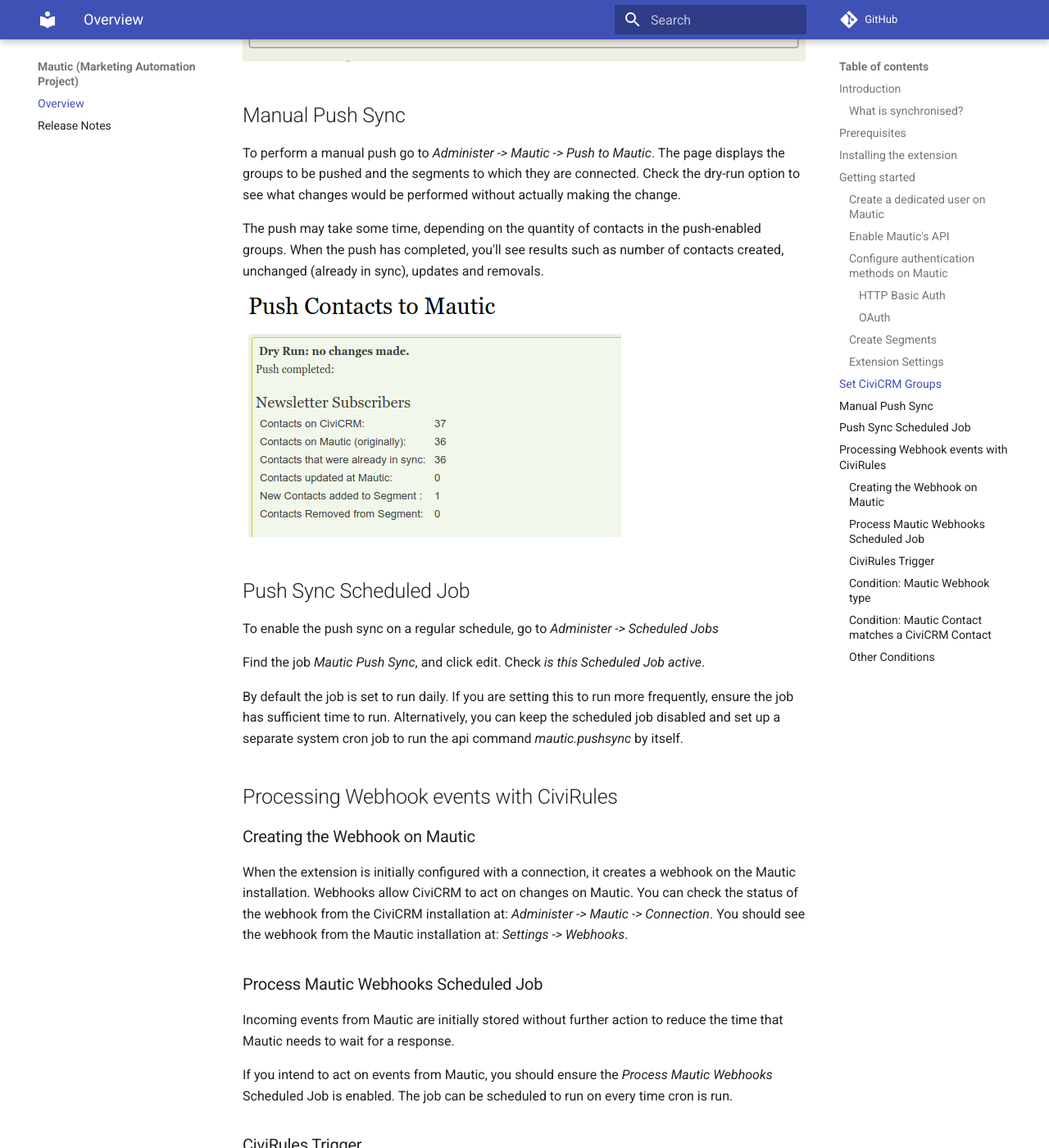
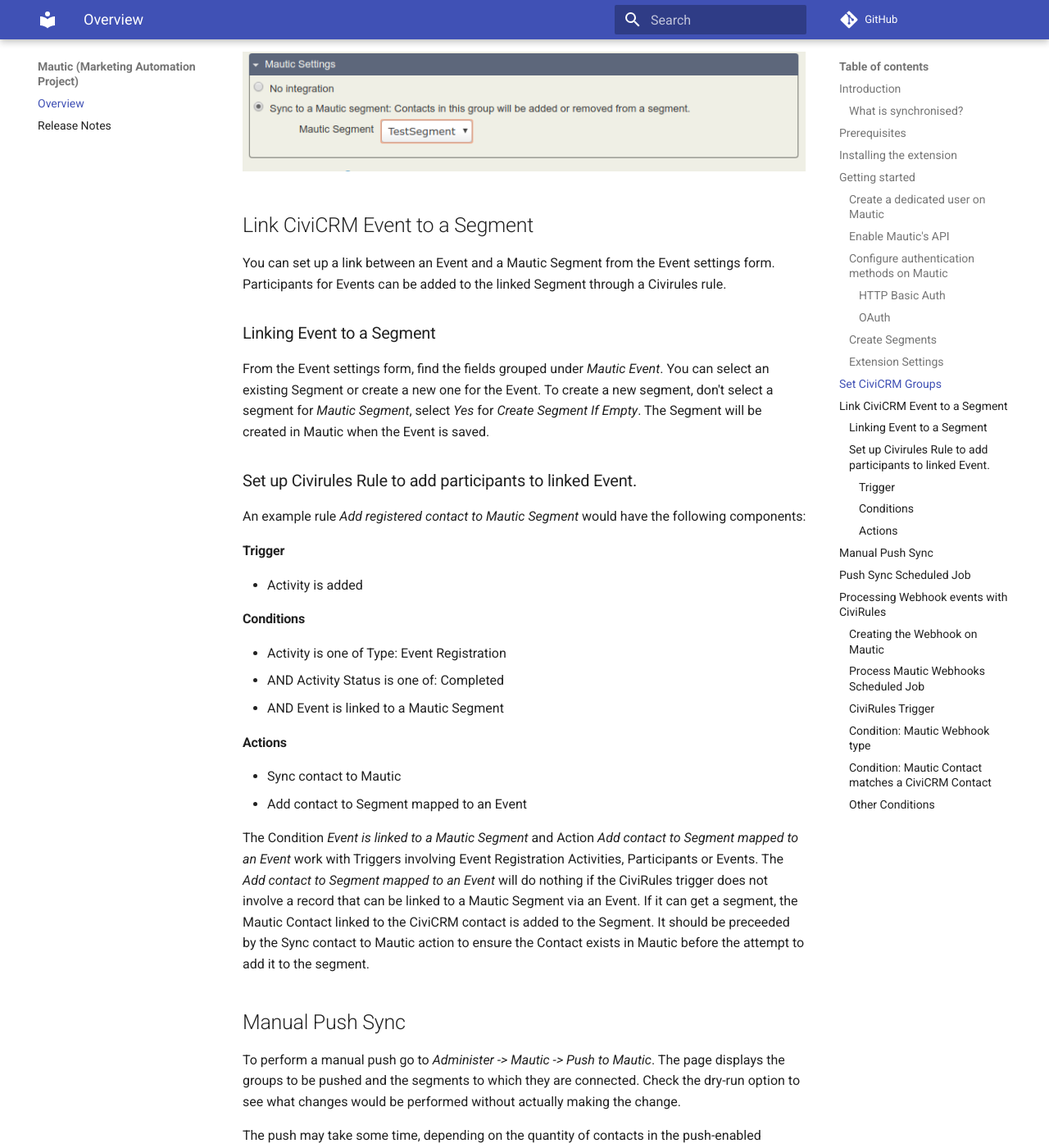
Before and after one commit to veda-consulting-company/uk.co.vedaconsulting.mautic, an MkDocs documentation site: the page built from docs/index.md, in a window 1280 px wide and 1400 px high, scrolled down 5010 px. Shown: the whole window at 82% size. Built offline with MkDocs 1.6.1 and Material for MkDocs 9.7.7, drawn with Linux system fonts in a browser that asks for light colours; comment, search, counter and statistics services are not loaded; some of the changed text lies outside the part shown.

Commit message:
Update index.md
Update docs with description of Event Segment features.

```diff
--- a/docs/index.md
+++ b/docs/index.md
@@ -13,9 +13,11 @@ It currently provides:
   - Mautic Contact matches a CiviCRM Contact
   - Mautic Contact has a tag
   - Mautic Contact field has a particular value
+  - Event is linked to a Mautic Segment
 - CiviRules Actions:
   - Sync contact to Mautic
   - Create Contact from Mautic webhook data
+  - Add contact to Segment mapped to an Event
 
 Compatible with Mautic version 3.
 
@@ -25,7 +27,7 @@ Compatible with Mautic version 3.
 * Contact email (synced with primary email for contact, default location type).
 * Address (synced with primary address for contact, default location type). Currently only synced from Mautic to CiviCRM.
 * Tags.
-* CiviCRM Groups can be mapped to Mautic "Segments".
+* CiviCRM Groups and Events can be mapped to Mautic "Segments".
 * Contact Communication Preferences fields. CiviCRM is_opt_out (and do_not_email) maps to Mautic "Contact Preferences Centre" Email channel.
 Other fields are not currently synced.
 * If the [GDPR extension](https://civicrm.org/extensions/gdpr) is installed an "Update Communication Preferences" activity is created
@@ -98,6 +100,7 @@ Webhook: Select the types of webhook to process. We suggest all the Contact rela
 Tag Synchronization: You can enable synchronization of tags between Mautic and CiviCRM contacts.
 The option *Restrict tag synchronization to a specific tag-set* will only synchronize a sub-set of CiviCRM tags. Alternatively tags will be pushed and pulled but will not be removed.
 
+Event Segment link: Allows you to add a prefix or suffix to Mautic segments created to be linked to an Event.
 
 After you save the settings, the connection status page will confirm successful connection and check whether CiviCRM has been able to create items on Mautic.
 
@@ -114,6 +117,31 @@ Check *Sync to a Mautic segment:*
 Select a Mautic Segment to associate with the group.
 
 ![Group](images/civicrm_group.png)
+
+## Link CiviCRM Event to a Segment
+
+You can set up a link between an Event and a Mautic Segment from the Event settings form.
+Participants for Events can be added to the linked Segment through a Civirules rule.
+
+### Linking Event to a Segment
+From the Event settings form, find the fields grouped under *Mautic Event*. You can select an existing Segment or create a new one for the Event.
+To  create a new segment, don't select a segment for *Mautic Segment*, select *Yes* for *Create Segment If Empty*. The Segment will be created in Mautic when the Event is saved.
+
+### Set up Civirules Rule to add participants to linked Event.
+An example rule *Add registered contact to Mautic Segment* would have the following components:
+
+#### Trigger
+- Activity is added
+#### Conditions
+- Activity is one of Type: Event Registration
+- AND Activity Status is one of: Completed
+- AND Event is linked to a Mautic Segment
+#### Actions
+- Sync contact to Mautic
+- Add contact to Segment mapped to an Event
+
+The Condition *Event is linked to a Mautic Segment* and Action *Add contact to Segment mapped to an Event* work with Triggers involving Event Registration Activities, Participants or Events.
+The *Add contact to Segment mapped to an Event* will do nothing if the CiviRules trigger does not involve a record that can be linked to a Mautic Segment via an Event. If it can get a segment, the Mautic Contact linked to the CiviCRM contact is added to the Segment. It should be preceeded by the Sync contact to Mautic action to ensure the Contact exists in Mautic before the attempt to add it to the segment.
 
 ## Manual Push Sync
 
```
